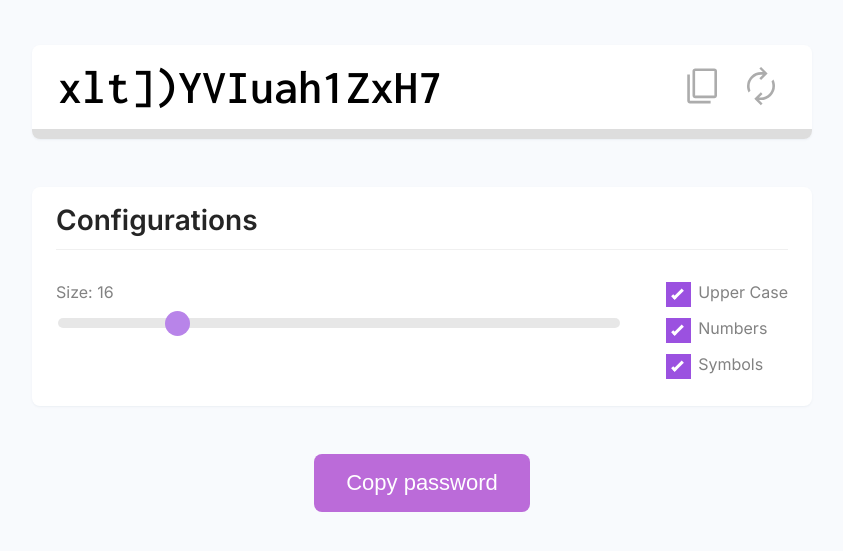
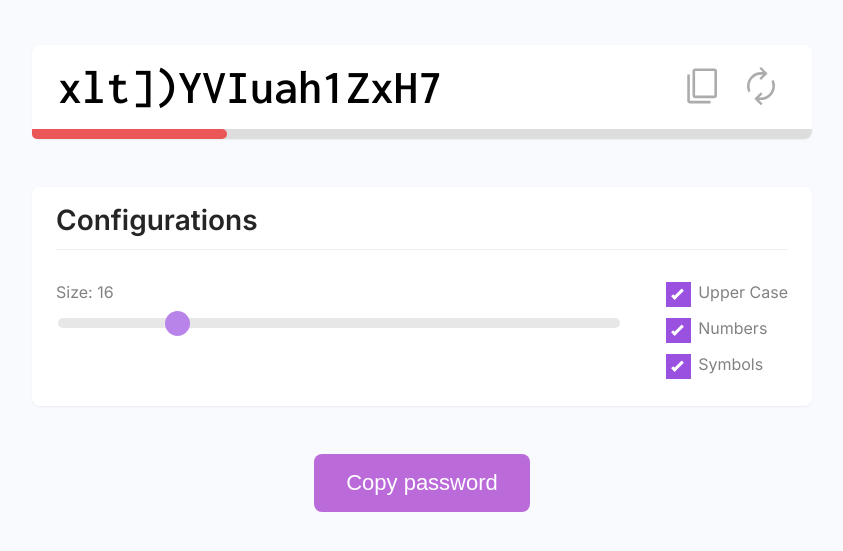
Before and after one commit to EduardoBritoFigueiredo/password-generator-dev, a plain HTML site: page index.html in a window 1280 px wide. Shown: the part 119-670 px from the top of the page, without its empty margins (218-1061 px from the left). Drawn offline with Linux system fonts and the light colour scheme.

Commit message:
feat: add quality calculator and bar width interaction

```diff
--- a/index.html
+++ b/index.html
@@ -40,7 +40,7 @@
         </div>
       </div>
       <div class="security-indicator">
-        <div id="security-indicator-bar" class="bar" style="width: 90%">
+        <div id="security-indicator-bar" class="bar critical">
         </div>
       </div>
     </section>
@@ -81,6 +81,7 @@
     const upperCaseCheckEl = document.querySelector("#uppercase-check")
     const numberCheckEl = document.querySelector("#number-check")
     const symbolCheckEl = document.querySelector("#symbol-check")
+    const securityIndicatorBarEl = document.querySelector("#security-indicator-bar")
 
     let passwordLength = 16
 
@@ -108,6 +109,16 @@
       }
 
       inputEl.value = password
+
+      calculateQuality()
+    }
+
+    function calculateQuality() {
+      const percent = Math.round((passwordLength / 64) * 100)
+
+      console.log(percent)
+
+      securityIndicatorBarEl.style.width = `${percent}%`
     }
 
     function copy() {
```
